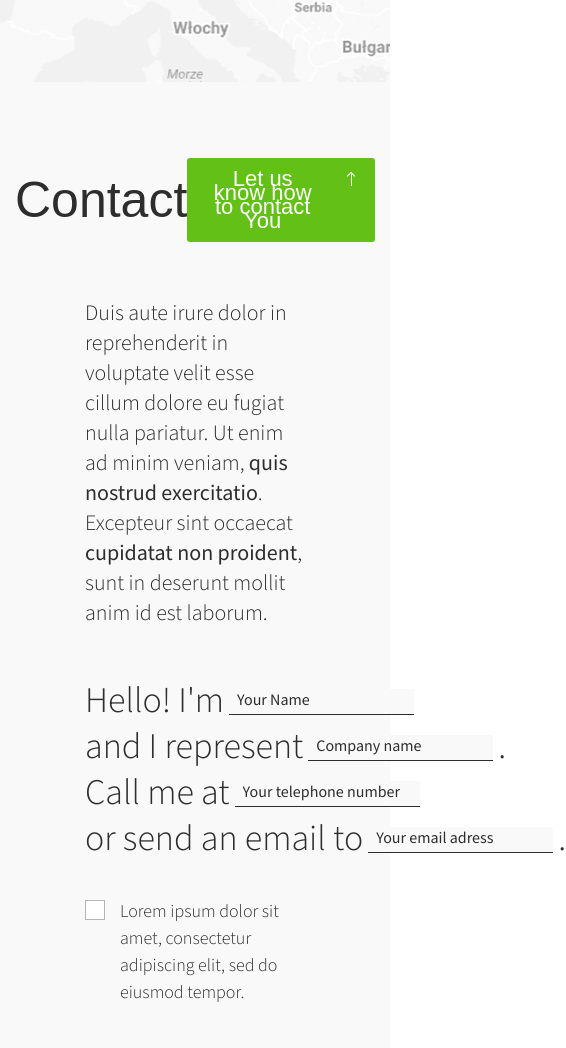
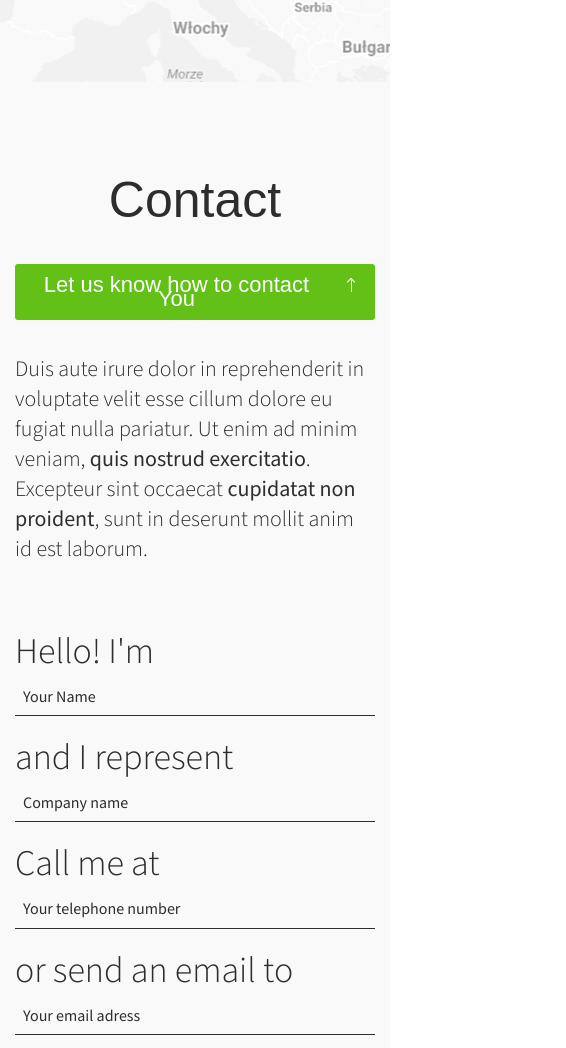
Before and after one commit to AnnaSzmyga/Infinity-Group_Landing-page, a website: page index.html in a window 390 px wide. Shown: the part 6338-7386 px from the top of the page, 566 px wide, since content can reach past the window. Drawn offline with nearby package versions, Linux system fonts and the light colour scheme; a web font is replaced by a local one.

Commit message:
Add responsive styles for contact section

```diff
--- a/index.html
+++ b/index.html
@@ -274,7 +274,6 @@
                             <div class="form-item">
                                 <p class="message-text">and I represent</p>
                                 <input class="contact-input" type="text" name="company-name" placeholder="Company name">
-                                <p class="message-text">.</p>
                             </div>
                         </div>
                         <div class="form-line">
@@ -285,7 +284,6 @@
                             <div class="form-item">
                                 <p class="message-text">or send an email to</p>
                                 <input class="contact-input" type="email" name="email" placeholder="Your email adress">
-                                <p class="message-text">.</p>
                             </div>
                         </div>
                         <div class="checkbox-wrapper">
--- a/sass/sections/_contact.scss
+++ b/sass/sections/_contact.scss
@@ -15,6 +15,10 @@
         display: flex;
         justify-content: space-between;
         align-items: center;
+
+        @media(max-width: 575px) {
+            flex-direction: column;
+        }
 
         .contact-btn {
             padding: 14px 55px 14px 18px;
@@ -42,8 +46,13 @@
             }
         }
     }
+
     .contact-container {
         padding: 0 70px;
+
+        @media(max-width: 575px) {
+            padding: 0;
+        }
 
         .contact-text {
             font-size: 22px;
@@ -63,11 +72,19 @@
             .form-line {
                 display: flex;
                 flex-wrap: wrap;
+                @media(max-width: 575px) {
+                    flex-direction: column;
+                }
 
                 .form-item {
                     flex: 20;
                     margin-bottom: 10px;
                     display: flex;
+
+                    @media(max-width: 575px) {
+                        flex-direction: column;
+                        align-items: flex-start;
+                    }
 
                     &:last-child {
                         flex: 23;
@@ -79,6 +96,10 @@
                         line-height: 36px;
                         margin: 0;
                         white-space: nowrap;
+
+                        @media(max-width: 575px) {
+                            margin: 15px 0 10px 0;
+                        }
                     }
                     .contact-input {
                         display: block;
@@ -89,6 +110,12 @@
                         border: none;
                         border-bottom: 1px solid $text-color;
                         background-color: $contact-background-color;
+
+                        @media(max-width: 575px) {
+                            width: 100%;
+                            margin: 0;
+                            padding: 8px;
+                        }
 
                         &::placeholder {
                             color: $text-color;
```
Also changed, not shown: css/style.css, 1 other file.
